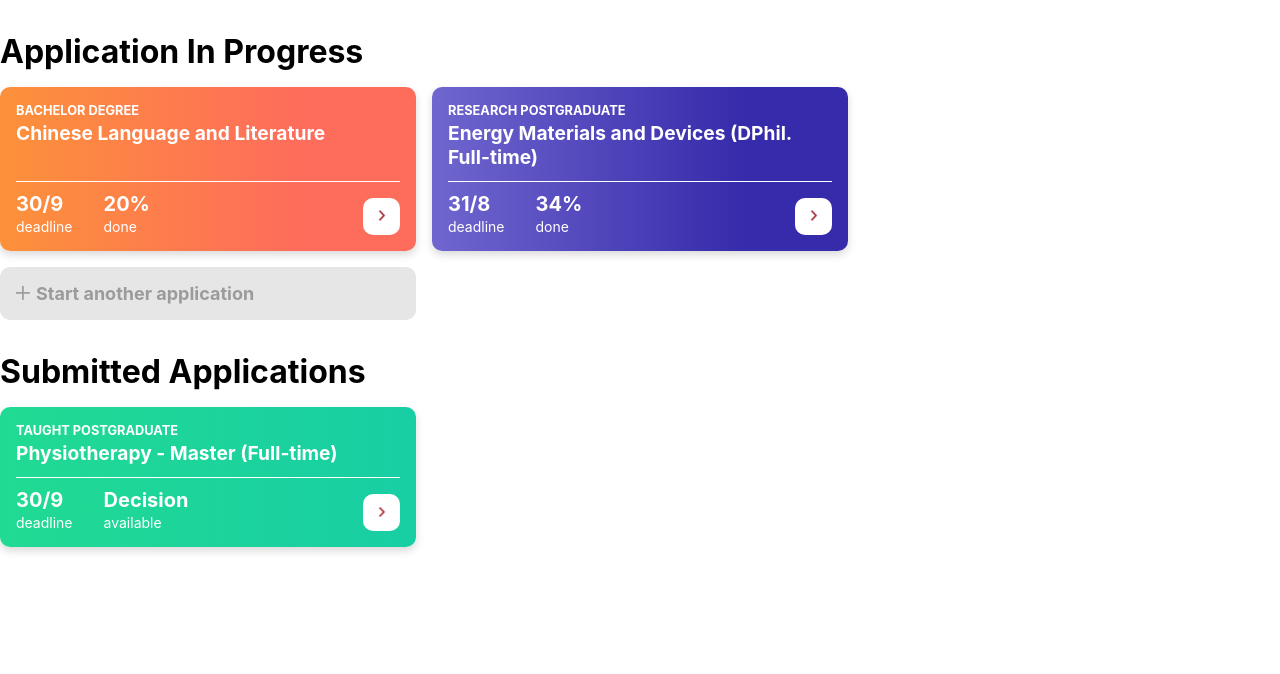
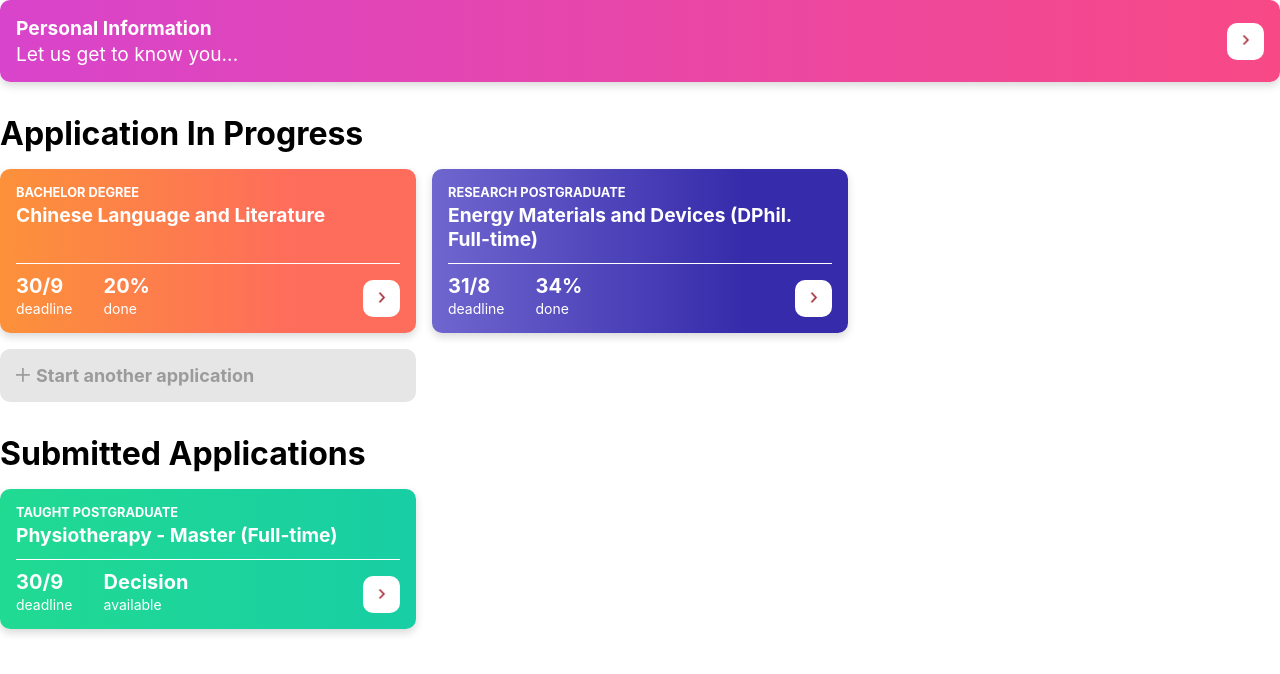
Before and after one commit to eugenechantk/eadmission-prototype, a React (Create React App) app: page / in a window 1280 px wide. Shown: the top 674 px of the page. Built offline with nearby package versions, Linux system fonts and the light colour scheme.

Commit message:
added personal information card

```diff
--- a/src/components/App/App.js
+++ b/src/components/App/App.js
@@ -2,6 +2,7 @@ import logo from '../../logo.svg';
 import './App.css';
 import React from 'react'
 import { AppList } from '../AppList/AppList'
+import { PersonalCard } from '../PersonalCard/PersonalCard'
 
 class Program {
   constructor(level,name,deadline,progress,app_id){
@@ -23,6 +24,7 @@ class App extends React.Component {
   render (){
     return (
       <div className="App">
+        <PersonalCard />
         <AppList category="application in progress" applications={applications.filter(app => app.progress < 1)} />
         <AppList category="submitted applications" applications={applications.filter(app => app.progress >= 1)} />
       </div>
--- /dev/null
+++ b/src/components/PersonalCard/PersonalCard.css
@@ -0,0 +1,29 @@
+.PersonalCard {
+    background: linear-gradient(90deg, #D844CB 0%, #F84986 100%);
+    box-shadow: 0px 4px 8px rgba(0, 0, 0, 0.15);
+    border-radius: 10px;
+    padding: 16px;
+    display: flex;
+    align-items: center;
+
+}
+
+.PersonalCard h2{
+    text-align: left;
+    color: white;
+    font-size: 1.2rem;
+    margin-block-start: 0;
+    margin-block-end: 0;
+}
+
+.PersonalCard p{
+    text-align: left;
+    color: white;
+    font-size: 1.2rem;
+    margin-block-start: 0.125rem;
+    margin-block-end: 0;
+}
+
+Button {
+    margin-left: auto;
+}
--- /dev/null
+++ b/src/components/PersonalCard/PersonalCard.js
@@ -0,0 +1,17 @@
+import React from 'react'
+import './PersonalCard.css'
+import { Button } from '../Button/Button'
+
+export class PersonalCard extends React.Component {
+    render () {
+        return (
+            <div className='PersonalCard'>
+                <div className='PersonalCardInfo'>
+                    <h2>Personal Information</h2>
+                    <p>Let us get to know you...</p>
+                </div>
+                <Button />
+            </div>
+        )
+    }
+}
```
Also changed, not shown: 1 other file (tests, documents, lock files or other folders).
